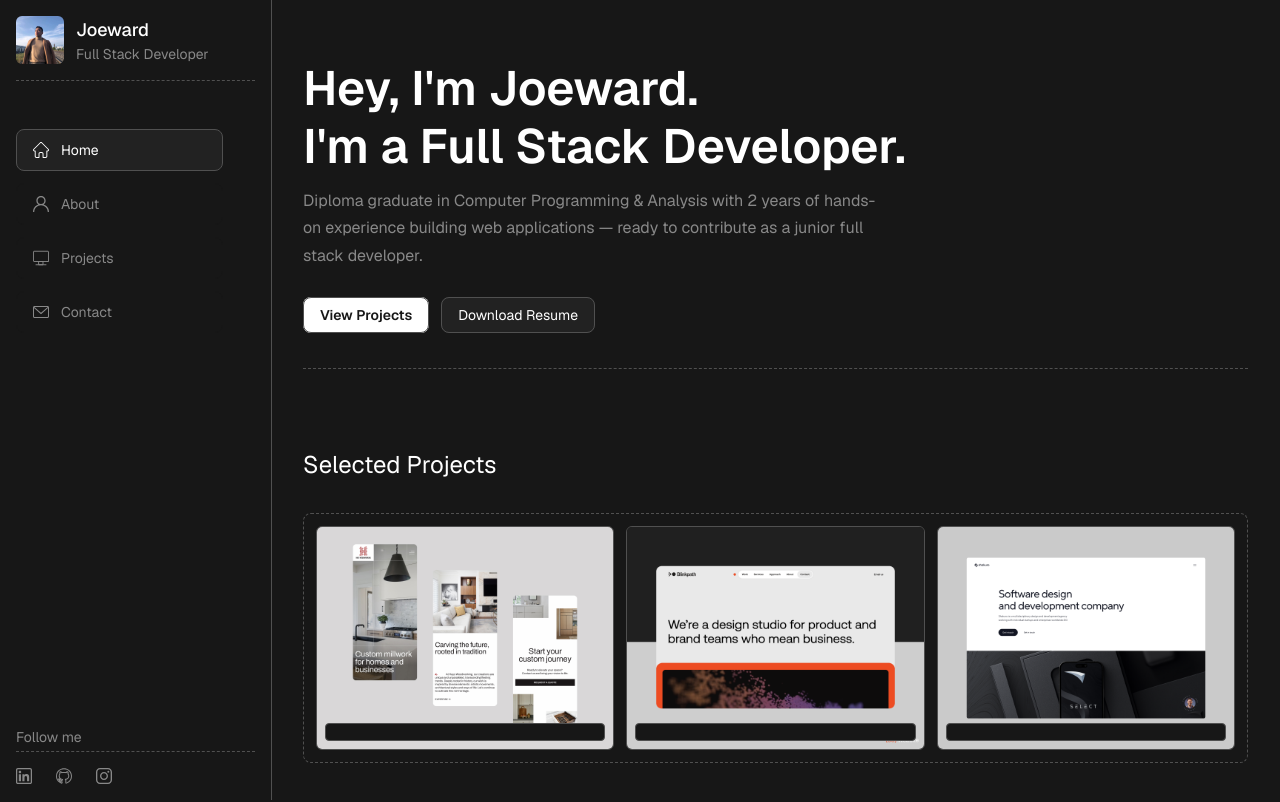
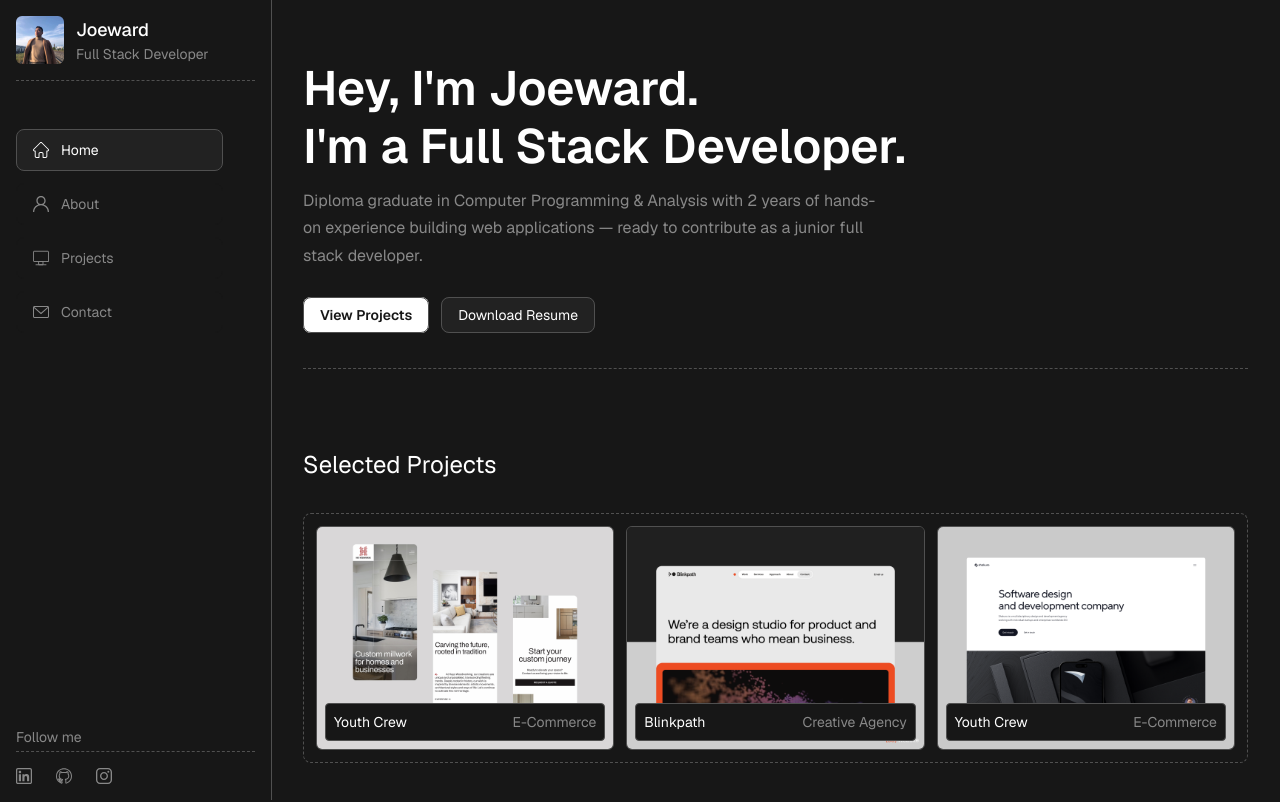
Before and after one commit to joewardperalta/personal-portfolio, a Next.js app: page / in a window 1280 px wide. Shown: the top 802 px of the page. Built offline with nearby package versions, Linux system fonts and the light colour scheme.

Commit message:
Fix ProjectCard component not rendering data correctly

```diff
--- a/components/containers/ProjectList.jsx
+++ b/components/containers/ProjectList.jsx
@@ -58,8 +58,8 @@ function ProjectCard({ project }) {
             className="flex justify-between w-full px-2 py-2 bg-primary
             rounded-sm capitalize border border-tertiary-dark"
           >
-            <SubHeading>{project.photo.title}</SubHeading>
-            <Paragraph className="text-sm">{project.photo.type}</Paragraph>
+            <SubHeading>{project.title}</SubHeading>
+            <Paragraph className="text-sm">{project.type}</Paragraph>
           </div>
         </div>
       </Link>
```
